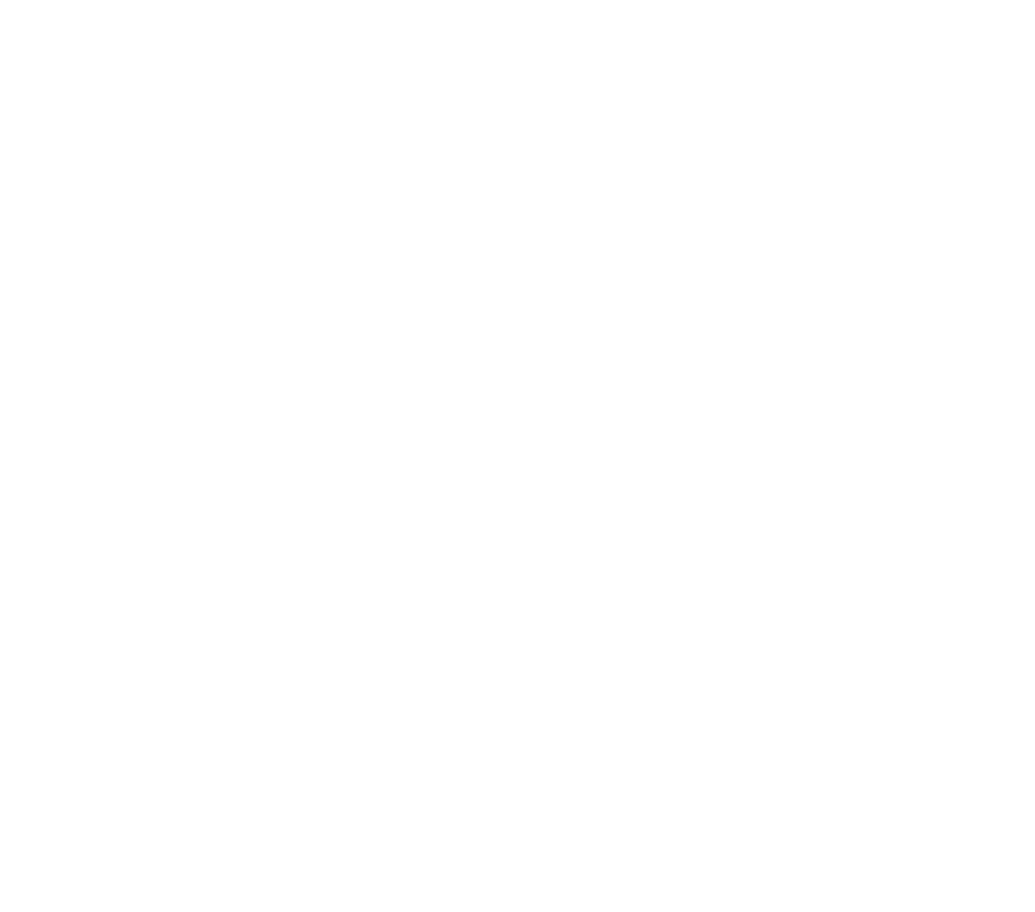
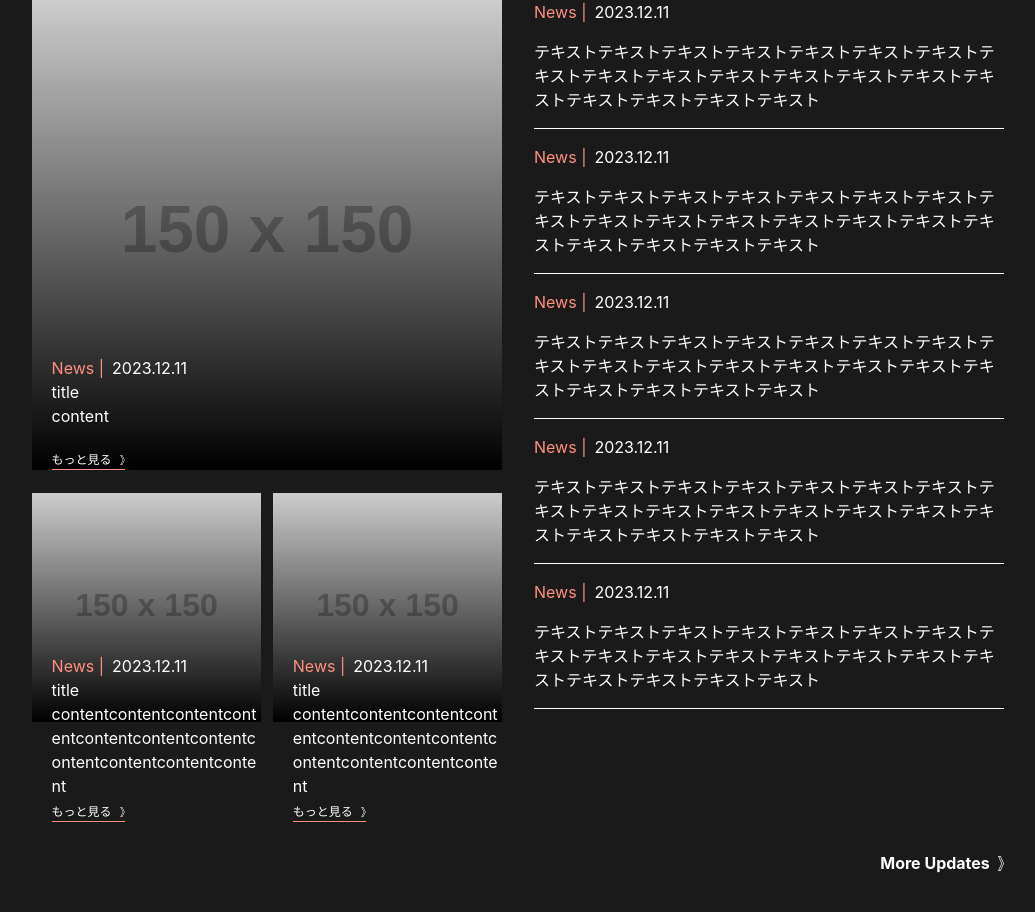
Before and after one commit to Fumiya-Ohnishi/tcs-racing-team, a React (Vite) app: page / in a window 1280 px wide. Shown: the part 1068-1980 px from the top of the page, without its empty margins (122-1157 px from the left). Before the commit the page ends 1013 px from the top, so only its background shows below. Built offline with nearby package versions, Linux system fonts and the light colour scheme.

Commit message:
add Updates

```diff
--- /dev/null
+++ b/src/components/Elements/ImageFilter/index.tsx
@@ -0,0 +1,29 @@
+import { Box, Image } from '@chakra-ui/react';
+import { css } from '@emotion/react';
+import { FC } from 'react';
+
+type Props = {
+  src: string;
+};
+
+export const ImageFilter: FC<Props> = ({ src }) => {
+  const gradientFilter = css`
+    position: relative;
+
+    &::before {
+      content: '';
+      position: absolute;
+      top: 0;
+      left: 0;
+      right: 0;
+      bottom: 0;
+      background: linear-gradient(to bottom, rgba(26, 26, 26, 0), #000);
+    }
+  `;
+
+  return (
+    <Box w="100%" objectFit="contain" css={gradientFilter}>
+      <Image display="block" w="100%" src={src} alt="" />
+    </Box>
+  );
+};
--- /dev/null
+++ b/src/components/Elements/LinkButton/index.tsx
@@ -0,0 +1,63 @@
+import { HStack, Image, Spacer, Text } from '@chakra-ui/react';
+import { FC } from 'react';
+import { Link } from 'react-router-dom';
+import { css, keyframes } from '@emotion/react';
+
+// 下線が展開されるアニメーションを定義
+const expandUnderline = keyframes`
+  from {
+    width: 0;
+    background-position: 0% 50%;
+  }
+  to {
+    width: 100%;
+    background-position: 100% 50%;
+  }
+`;
+
+type Props = {
+  text: string;
+  link: string;
+};
+
+export const LinkButton: FC<Props> = ({ link, text }) => {
+  return (
+    <HStack>
+      <Spacer />
+      <Link to={link}>
+        <HStack
+          position="relative"
+          css={css`
+            &::after {
+              content: '';
+              position: absolute;
+              bottom: -3px;
+              left: 0;
+              height: 3px;
+              background-image: linear-gradient(
+                to right,
+                violet,
+                indigo,
+                blue,
+                green,
+                yellow,
+                orange,
+                red
+              );
+              transition: width 0.5s ease-in-out;
+            }
+            &:hover::after {
+              width: 100%;
+              animation: ${expandUnderline} 0.5s ease-in-out forwards;
+            }
+          `}
+        >
+          <Text color="#fff" fontWeight="bold">
+            {text}
+          </Text>
+          <Image src="/images/ico-arrow-white-brock.svg" />
+        </HStack>
+      </Link>
+    </HStack>
+  );
+};
--- a/src/components/Elements/Title/index.tsx
+++ b/src/components/Elements/Title/index.tsx
@@ -10,7 +10,7 @@
 export const Title: FC<Props> = ({ title, subTitle }) => {
   return (
     <MainLayout>
-      <Box position="relative" minH="160px">
+      <Box position="relative" minH="160px" mb="56px">
         <Box
           position="absolute"
           top="50%"
--- /dev/null
+++ b/src/features/Top/UpDates/FirstContent.tsx
@@ -0,0 +1,31 @@
+import { ImageFilter } from '@/components/Elements/ImageFilter';
+import { Box, HStack, Text, Image } from '@chakra-ui/react';
+import { Link } from 'react-router-dom';
+
+export const FirstContent = () => {
+  return (
+    <>
+      <Box w="100%" position="relative" mb="22.6px">
+        <ImageFilter src="https://placehold.jp/150x150.png" />
+        <Box position="absolute" bottom="0" left="20px" zIndex="2">
+          <HStack>
+            <Text color="#FF9080">News |</Text>
+            <Text color="#fff">2023.12.11</Text>
+          </HStack>
+          <Text color="#fff">title</Text>
+          <Text color="#fff" mb="18px">
+            content
+          </Text>
+          <Link to="#" style={{ color: '#fff', display: 'inline-block' }}>
+            <HStack borderBottom="solid 1px #FF9080">
+              <Text color="#fff" fontSize="12px">
+                もっと見る
+              </Text>
+              <Image w="5px" h="10px" src="/images/ico-arrow-white-brock.svg" />
+            </HStack>
+          </Link>
+        </Box>
+      </Box>
+    </>
+  );
+};
--- /dev/null
+++ b/src/features/Top/UpDates/OtherContents.tsx
@@ -0,0 +1,53 @@
+import { Box, HStack, Text } from '@chakra-ui/react';
+
+export const OtherContents = () => {
+  return (
+    <>
+      <Box borderBottom="solid 1px" borderColor="#fff" mb="16px">
+        <HStack mb="16px">
+          <Text color="#FF9080">News |</Text>
+          <Text color="#fff">2023.12.11</Text>
+        </HStack>
+        <Text color="#fff" mb="16px">
+          テキストテキストテキストテキストテキストテキストテキストテキストテキストテキストテキストテキストテキストテキストテキストテキストテキストテキストテキスト
+        </Text>
+      </Box>
+      <Box borderBottom="solid 1px" borderColor="#fff" mb="16px">
+        <HStack mb="16px">
+          <Text color="#FF9080">News |</Text>
+          <Text color="#fff">2023.12.11</Text>
+        </HStack>
+        <Text color="#fff" mb="16px">
+          テキストテキストテキストテキストテキストテキストテキストテキストテキストテキストテキストテキストテキストテキストテキストテキストテキストテキストテキスト
+        </Text>
+      </Box>
+      <Box borderBottom="solid 1px" borderColor="#fff" mb="16px">
+        <HStack mb="16px">
+          <Text color="#FF9080">News |</Text>
+          <Text color="#fff">2023.12.11</Text>
+        </HStack>
+        <Text color="#fff" mb="16px">
+          テキストテキストテキストテキストテキストテキストテキストテキストテキストテキストテキストテキストテキストテキストテキストテキストテキストテキストテキスト
+        </Text>
+      </Box>
+      <Box borderBottom="solid 1px" borderColor="#fff" mb="16px">
+        <HStack mb="16px">
+          <Text color="#FF9080">News |</Text>
+          <Text color="#fff">2023.12.11</Text>
+        </HStack>
+        <Text color="#fff" mb="16px">
+          テキストテキストテキストテキストテキストテキストテキストテキストテキストテキストテキストテキストテキストテキストテキストテキストテキストテキストテキスト
+        </Text>
+      </Box>
+      <Box borderBottom="solid 1px" borderColor="#fff" mb="16px">
+        <HStack mb="16px">
+          <Text color="#FF9080">News |</Text>
+          <Text color="#fff">2023.12.11</Text>
+        </HStack>
+        <Text color="#fff" mb="16px">
+          テキストテキストテキストテキストテキストテキストテキストテキストテキストテキストテキストテキストテキストテキストテキストテキストテキストテキストテキスト
+        </Text>
+      </Box>
+    </>
+  );
+};
--- /dev/null
+++ b/src/features/Top/UpDates/SecondContent.tsx
@@ -0,0 +1,64 @@
+import { ImageFilter } from '@/components/Elements/ImageFilter';
+import { Box, HStack, Text, Image } from '@chakra-ui/react';
+import { Link } from 'react-router-dom';
+
+export const SecondContent = () => {
+  return (
+    <Box display="flex" justifyContent="space-between">
+      <Box position="relative" w="calc(50% - 6px)" pb="50px">
+        <ImageFilter src="https://placehold.jp/150x150.png" />
+        <Box
+          position="absolute"
+          w="calc(100% - 20px)"
+          bottom="-50px"
+          left="20px"
+          zIndex="2"
+        >
+          <HStack>
+            <Text color="#FF9080">News |</Text>
+            <Text color="#fff">2023.12.11</Text>
+          </HStack>
+          <Text color="#fff">title</Text>
+          <Text color="#fff">
+            contentcontentcontentcontentcontentcontentcontentcontentcontentcontentcontent
+          </Text>
+          <Link to="#" style={{ color: '#fff', display: 'inline-block' }}>
+            <HStack borderBottom="solid 1px #FF9080">
+              <Text color="#fff" fontSize="12px">
+                もっと見る
+              </Text>
+              <Image w="5px" h="10px" src="/images/ico-arrow-white-brock.svg" />
+            </HStack>
+          </Link>
+        </Box>
+      </Box>
+      <Box position="relative" w="calc(50% - 6px)" pb="50px">
+        <ImageFilter src="https://placehold.jp/150x150.png" />
+        <Box
+          position="absolute"
+          bottom="-50px"
+          left="20px"
+          w="calc(100% - 20px)"
+          zIndex="2"
+        >
+          <HStack>
+            <Text color="#FF9080">News |</Text>
+            <Text color="#fff">2023.12.11</Text>
+          </HStack>
+          <Text color="#fff">title</Text>
+          <Text color="#fff">
+            contentcontentcontentcontentcontentcontentcontentcontentcontentcontentcontent
+          </Text>
+          <Link to="#" style={{ color: '#fff', display: 'inline-block' }}>
+            <HStack borderBottom="solid 1px #FF9080">
+              <Text color="#fff" fontSize="12px">
+                もっと見る
+              </Text>
+              <Image w="5px" h="10px" src="/images/ico-arrow-white-brock.svg" />
+            </HStack>
+          </Link>
+        </Box>
+      </Box>
+    </Box>
+  );
+};
--- /dev/null
+++ b/src/features/Top/UpDates/UpDateContents.tsx
@@ -0,0 +1,26 @@
+import { MainLayout } from '@/components/Layouts/MainLayout';
+import { Box } from '@chakra-ui/react';
+import { FirstContent } from './FirstContent';
+import { SecondContent } from './SecondContent';
+import { LinkButton } from '@/components/Elements/LinkButton';
+import { OtherContents } from './OtherContents';
+
+export const UpdatesContent = () => {
+  return (
+    <MainLayout>
+      <Box pb="96px">
+        <Box display="flex" justifyContent="space-between" mb="79px">
+          <Box w="calc(50% - 16px)">
+            <FirstContent />
+            <SecondContent />
+          </Box>
+          <Box w="calc(50% - 16px)">
+            <OtherContents />
+          </Box>
+        </Box>
+
+        <LinkButton link="#" text="More Updates" />
+      </Box>
+    </MainLayout>
+  );
+};
--- a/src/features/Top/index.tsx
+++ b/src/features/Top/index.tsx
@@ -1,6 +1,7 @@
 import { Header } from '@/components/Layouts/Header';
 import { Carousel } from './Slider/Carousel';
 import { Title } from '@/components/Elements/Title';
+import { UpdatesContent } from './UpDates/UpDateContents';
 
 export const TopContent = () => {
   return (
@@ -8,6 +9,7 @@
       <Header />
       <Carousel />
       <Title title="Updates" subTitle="Updates" />
+      <UpdatesContent />
     </>
   );
 };
```
Also changed, not shown: public/images/ico-arrow-white-brock.svg (added).
